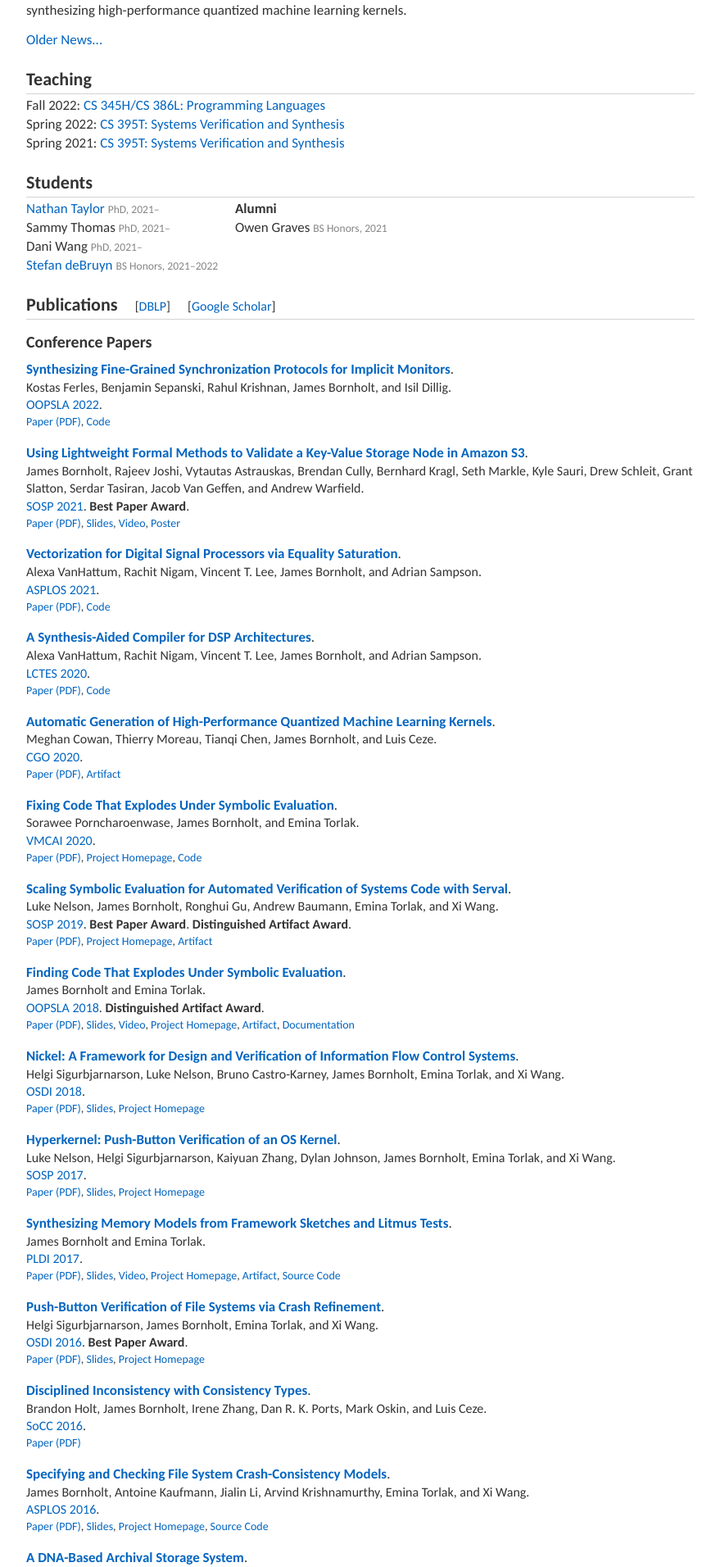
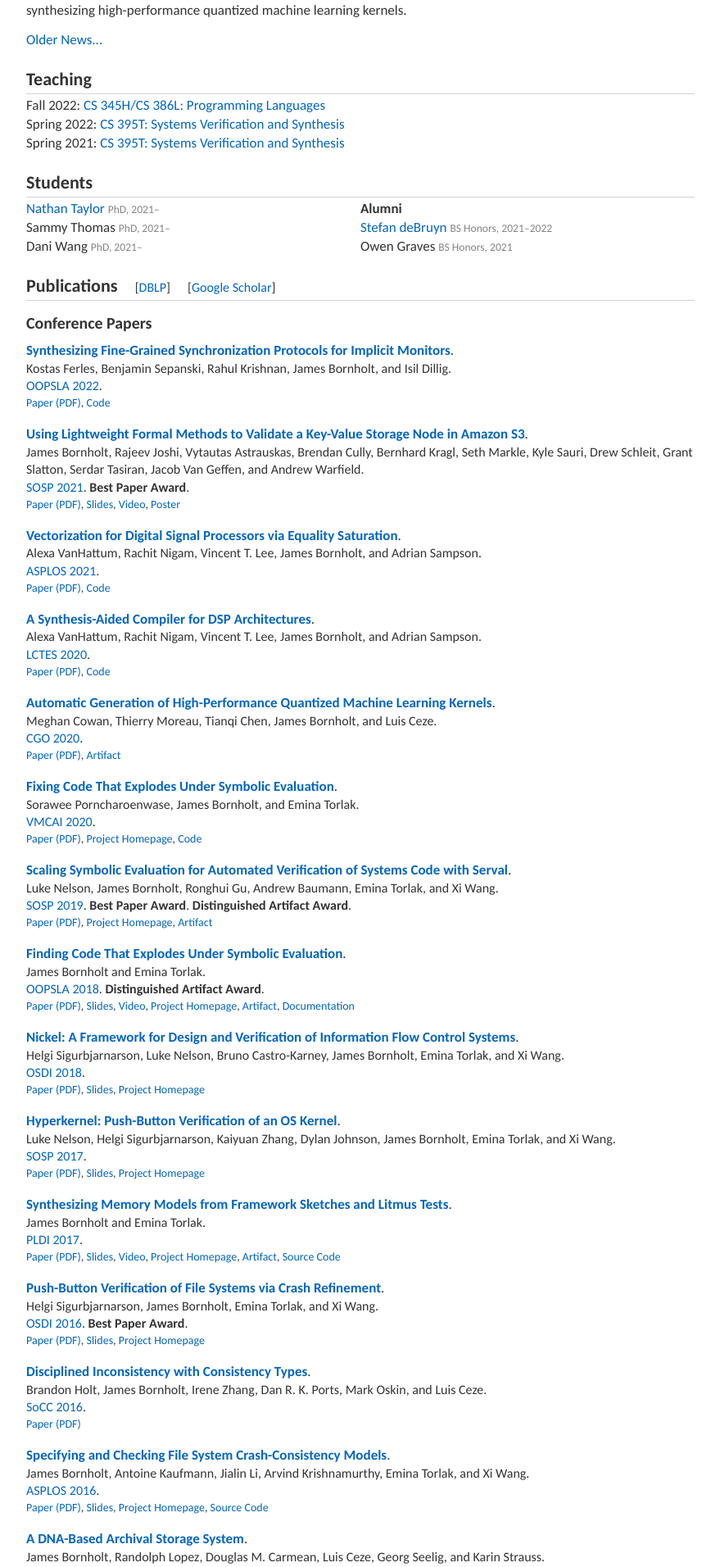
Before and after one commit to jamesbornholt/homepage, a Jekyll site: the page built from index.md, in a window 1280 px wide. Shown: the part 753-2665 px from the top of the page at 82% size, without its empty margins (200-1079 px from the left). Built offline with Jekyll 4.4.1, drawn with Linux system fonts in a browser that asks for light colours.

Commit message:
small stuff

```diff
--- a/_config.yml
+++ b/_config.yml
@@ -10,7 +10,7 @@ url: "https://www.cs.utexas.edu"
 permalink: /post/:title.html
 
 # Version
-css_version: 20220221
+css_version: 20220710
 
 
 # Markdown settings
--- a/_data/cv.yml
+++ b/_data/cv.yml
@@ -133,6 +133,7 @@ students:
     type: BS Honors
     when: "2021&ndash;2022"
     website: https://stefandebruyn.github.io
+    alum: true
   - name: Owen Graves
     type: BS Honors
     when: 2021
--- a/_layouts/home.html
+++ b/_layouts/home.html
@@ -26,6 +26,7 @@ layout: default
 <h2 class="sec">Students</h2>
 {% assign current = site.data.cv.students | where_exp:"student","student.alum != true" %}
 {% assign alumni = site.data.cv.students | where_exp:"student","student.alum == true" %}
+<div class="students-block">
 <ul class="students">
     {% for student in current %}<li>{% if student.website %}<a href="{{ student.website }}">{% endif %}{{ student.name }}{% if student.website %}</a>{% endif %}&nbsp;<span class="student-meta">{{ student.type }}, {{ student.when }}</span></li>{% endfor %}
 </ul>
@@ -33,6 +34,7 @@ layout: default
     <li><strong>Alumni</strong></li>
     {% for student in alumni %}<li>{% if student.website %}<a href="{{ student.website }}">{% endif %}{{ student.name }}{% if student.website %}</a>{% endif %}&nbsp;<span class="student-meta">{{ student.type }}, {{ student.when }}</span></li>{% endfor %}
 </ul>
+</div>
 
 <h2 class="sec">Publications <p class="header-link">[<a href="http://dblp.uni-trier.de/pers/hd/b/Bornholt:James">DBLP</a>]</p> <p class="header-link">[<a href="https://scholar.google.com/citations?user=nuwXTh4AAAAJ">Google Scholar</a>]</p></h2>
 <h3>Conference Papers</h3>
--- a/css/main.scss
+++ b/css/main.scss
@@ -263,12 +263,17 @@ ul.courses {
 
 
 /* Student lists */
+div.students-block {
+    display: flex;
+    flex-wrap: wrap;
+}
 
 ul.students {
-    margin: 0 1em 0 0;
+    margin: 0;
     padding: 0;
-    display: inline-block;
     vertical-align: top;
+    width: 50%;
+    min-width: 16em;
 
     li {
         list-style: none;
```
Also changed, not shown: Gemfile.lock.
